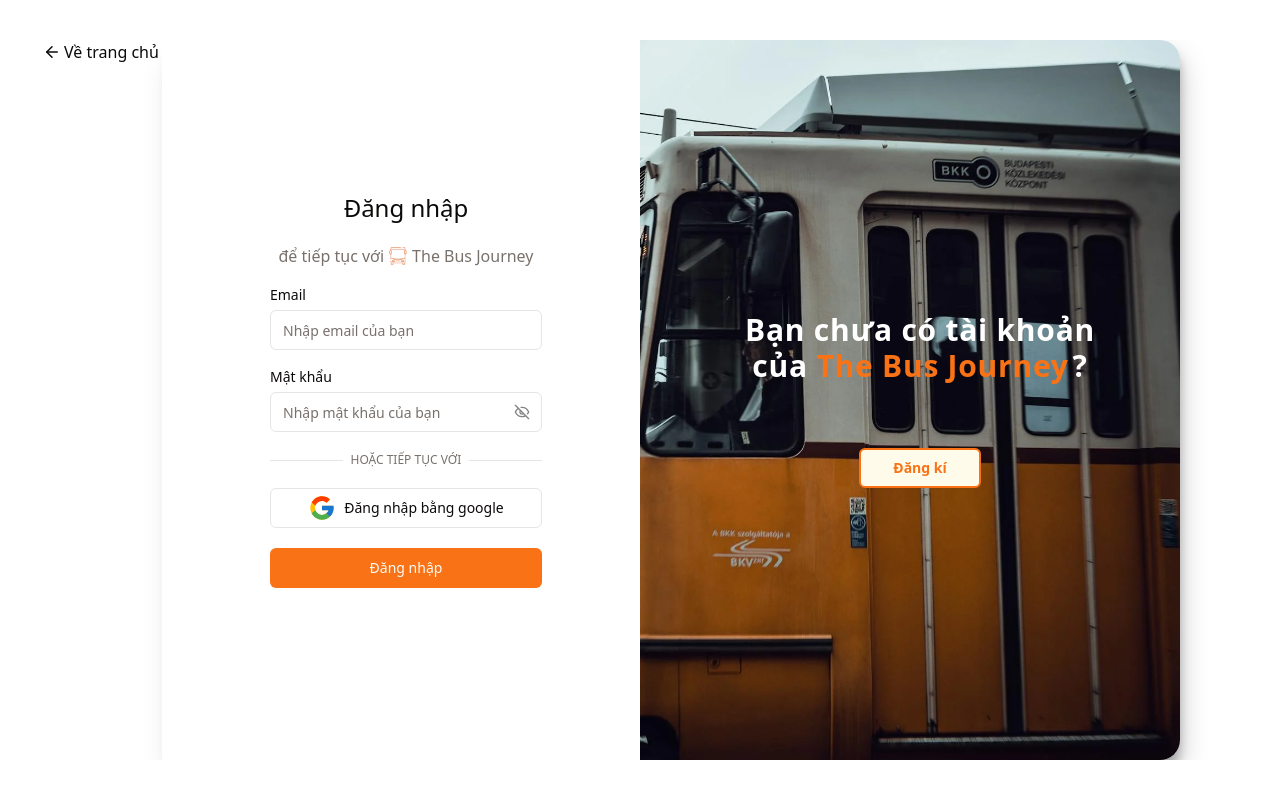
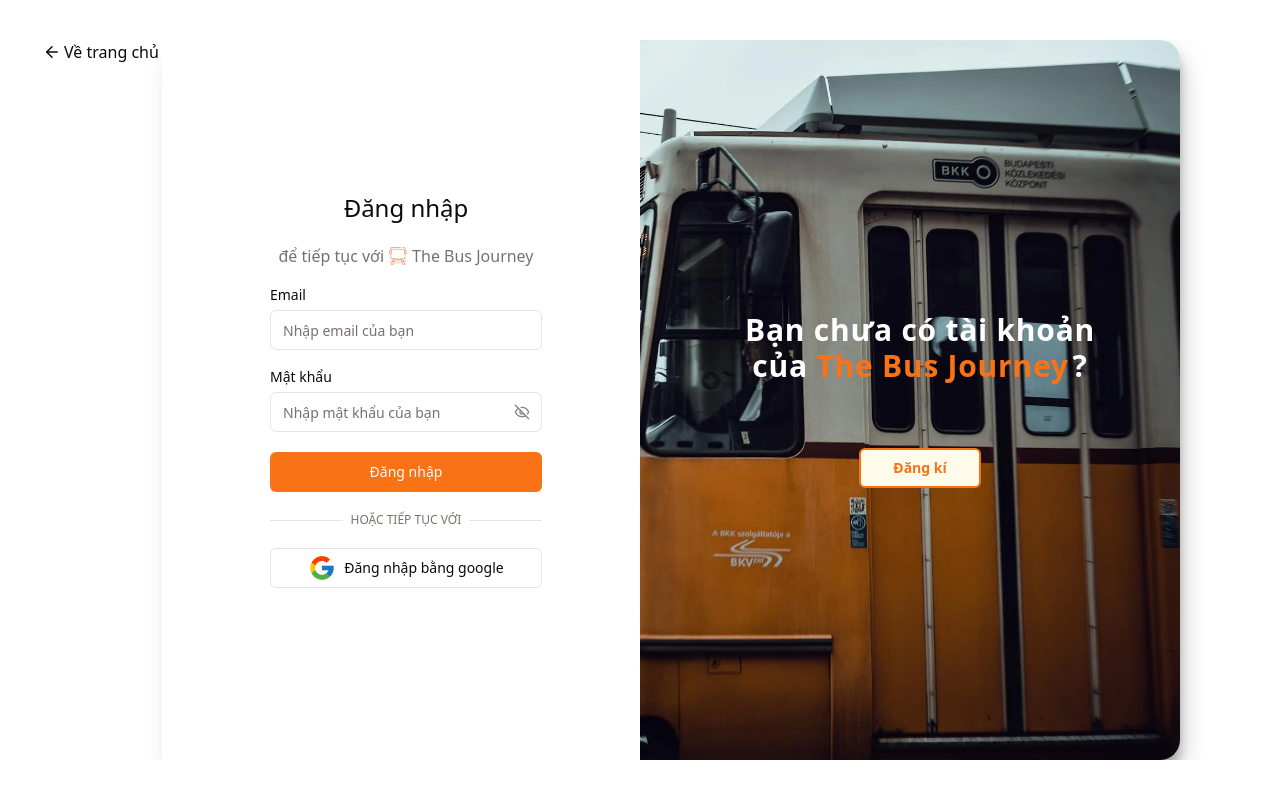
Before and after one commit to truongduytven/SWD392-FrontEnd, a React (Vite) app: page /login in a window 1280 px wide. Built offline with nearby package versions, Linux system fonts and the light colour scheme.

Commit message:
fix:button loggin with gô

```diff
--- a/src/components/global/organisms/FormLogin.tsx
+++ b/src/components/global/organisms/FormLogin.tsx
@@ -86,7 +86,11 @@ function FormLogin({ reset }: FormLoginProps) {
             </FormItem>
           )}
         />
-         <div className='relative w-2/3'>
+
+        <Button type='submit' disabled={loading} className='w-2/3'>
+        {loading && <Loading />} Đăng nhập
+        </Button>
+        <div className='relative w-2/3'>
           <div className='absolute inset-0 flex items-center'>
             <span className='w-full border-t' />
           </div>
@@ -99,9 +103,6 @@ function FormLogin({ reset }: FormLoginProps) {
           Đăng nhập bằng google
           {loadingGG && <Shell className='w-4 h-4 ml-1 animate-spin' />}
         </Button>
-        <Button type='submit' disabled={loading} className='w-2/3'>
-        {loading && <Loading />} Đăng nhập
-        </Button>
       <div>
       </div>
       </form>
--- a/src/components/global/organisms/FormSignUp.tsx
+++ b/src/components/global/organisms/FormSignUp.tsx
@@ -191,6 +191,12 @@ const {loginWithGG ,loadingGG}= useAuth();
             )}
           />
         </div>
+
+
+        {/* <Link to ="/otp-verified" className='w-full'> */}
+        <Button type='submit' className='w-3/4' disabled={loading}>
+          {loading && <Loading />}Đăng kí
+        </Button>
         <div className='relative w-3/4'>
           <div className='absolute inset-0 flex items-center'>
             <span className='w-full border-t' />
@@ -204,11 +210,6 @@ const {loginWithGG ,loadingGG}= useAuth();
           Đăng nhập bằng google
           {loadingGG && <Shell className='w-4 h-4 ml-1 animate-spin' />}
         </Button>
-
-        {/* <Link to ="/otp-verified" className='w-full'> */}
-        <Button type='submit' className='w-3/4' disabled={loading}>
-          {loading && <Loading />}Đăng kí
-        </Button>
         {/* </Link> */}
       </form>
     </Form>
```
Also changed, not shown: src/components/global/organisms/CardTrip.tsx (+11 -7 lines).
